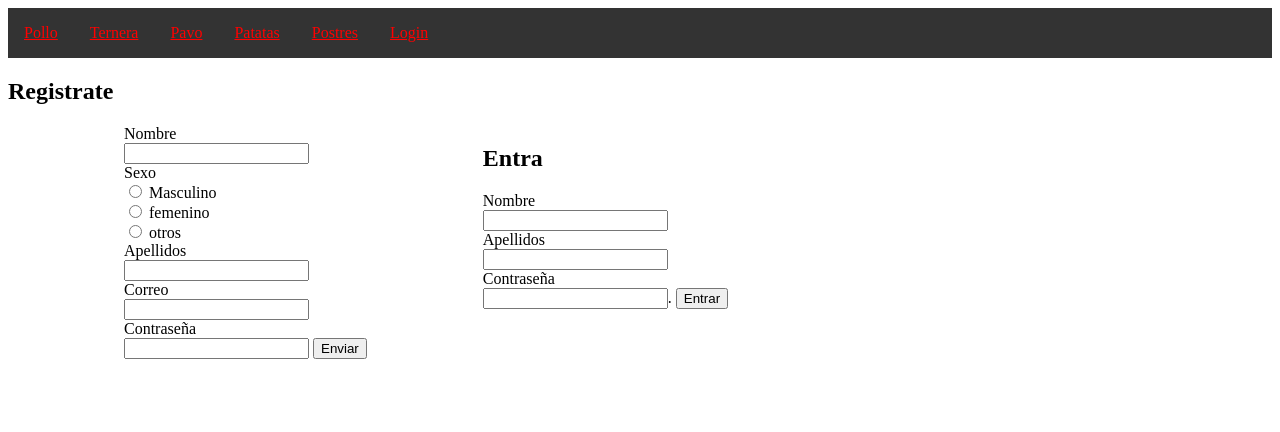
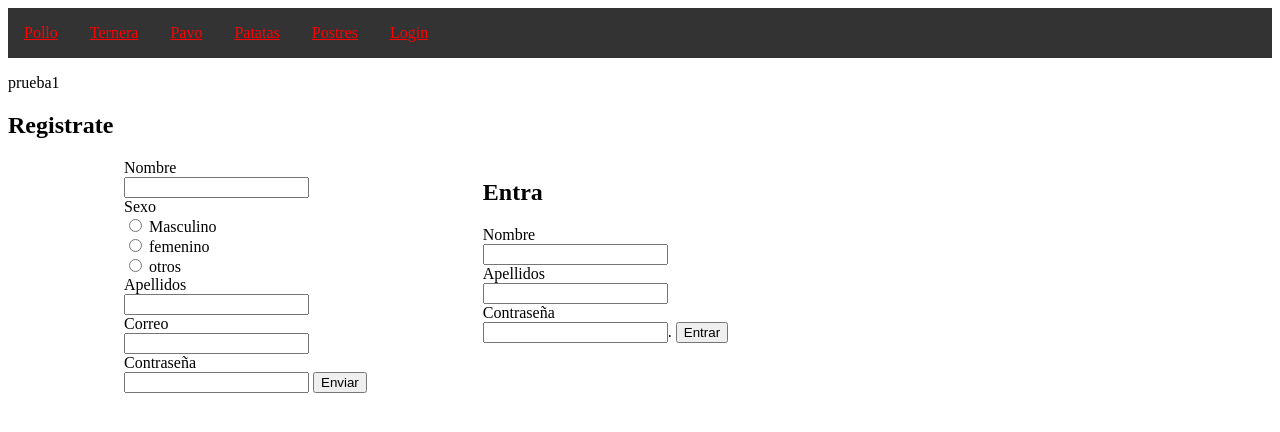
Before and after one commit to Chespinilo/HTML, a plain HTML site: page Login.html in a window 1280 px wide. Drawn offline with Linux system fonts and the light colour scheme.

Commit message:
prueba
Segundo commit

```diff
--- a/Login.html
+++ b/Login.html
@@ -25,6 +25,7 @@
             </li>
         </ul>
     </div>
+    <p>prueba1</p>
     <div>
         <h2>Registrate</h2>
         <form class="separar" action="index.html">
```
